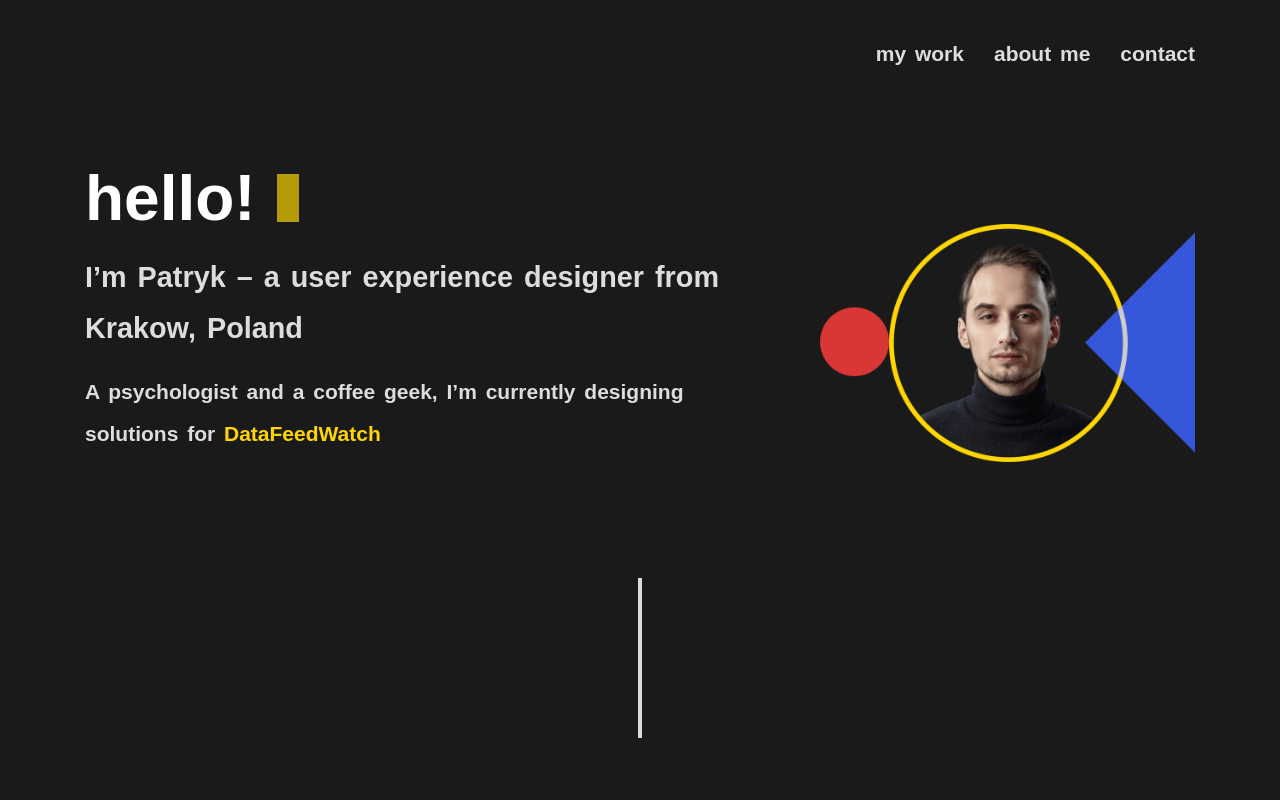
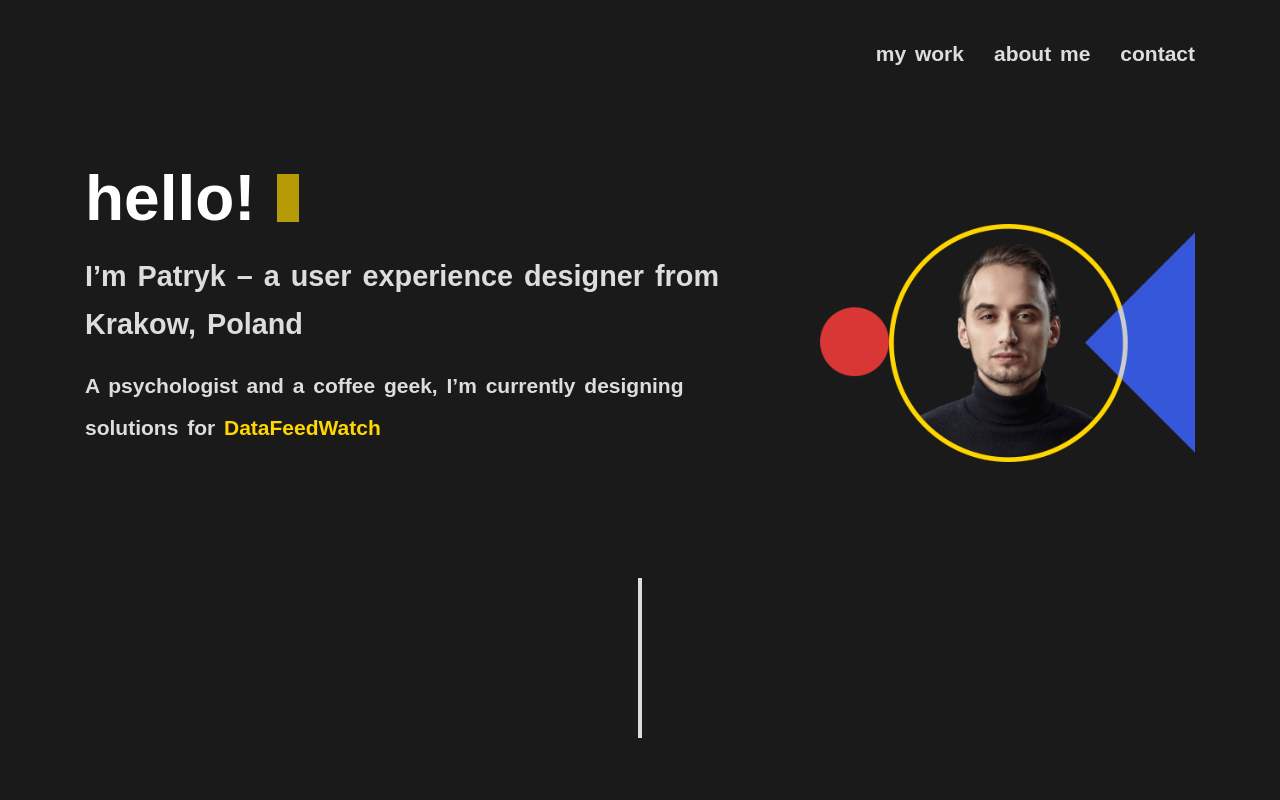
Before and after one commit to PatrykSzymanski/patrykszymanski.github.io, a plain HTML site: page index.html in a window 1280 px wide. Shown: the top 800 px of the page. Drawn offline with nearby package versions, Linux system fonts and the light colour scheme; a web font is replaced by a local one.

Commit message:
Update style.css

```diff
--- a/style.css
+++ b/style.css
@@ -23,7 +23,7 @@ body {
 
 .header_p {
   font-size: 24px;
-  line-height: 1.8em;
+  line-height: 1.7em;
 }
 
 .footer_links li a:hover {
```
